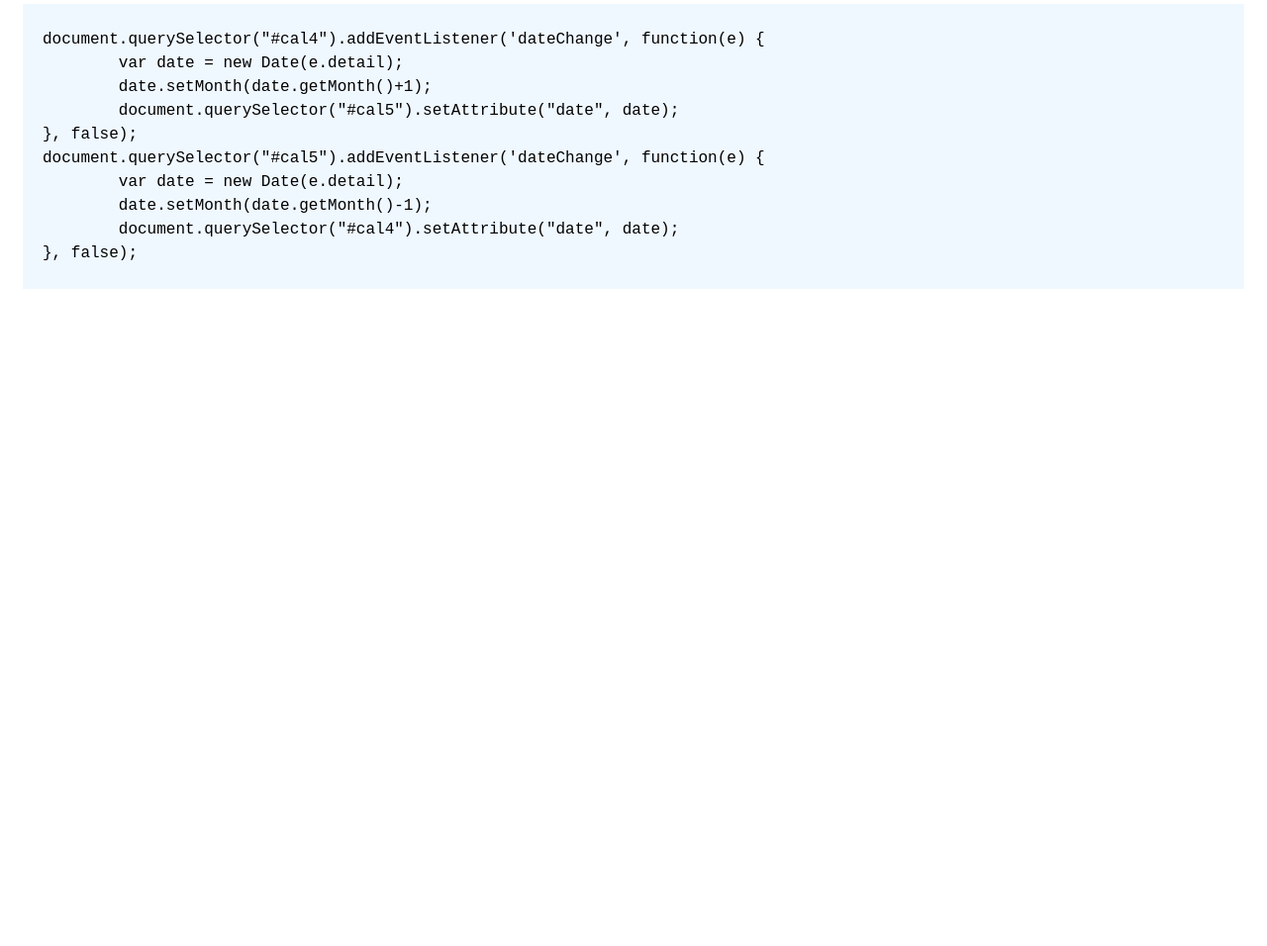
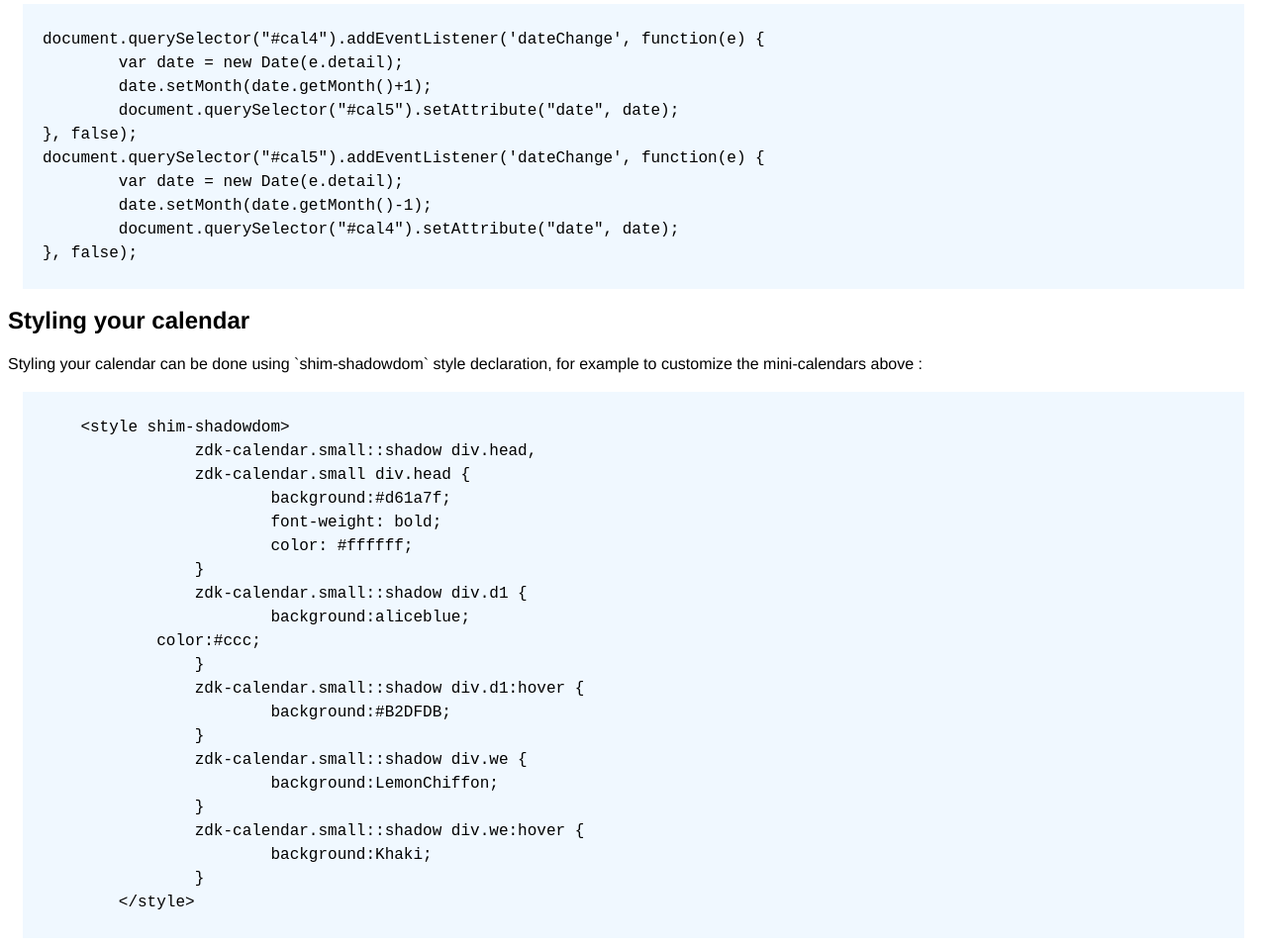
Before and after one commit to zedesk/zdk-calendar, a website: page index.htm in a window 1280 px wide. Shown: the part 1497-2453 px from the top of the page at 99% size. Before the commit the page ends 1797 px from the top, so only its background shows below. Drawn offline with Linux system fonts and the light colour scheme; a web font is replaced by a local one.

Commit message:
Add a paragraph about styling the component

```diff
--- a/index.htm
+++ b/index.htm
@@ -5,7 +5,7 @@
 	<title>calendar test page</title>
 	<meta name="viewport" content="width=device-width, initial-scale=1.0">
 	<link href="/css/font.css" rel="stylesheet">
-	<script src="/bower_components/platform/platform.js"></script>
+	<script src="../platform/platform.js"></script>
 	<link rel="import" href="zdk-calendar.htm">
 
 	<style>
@@ -20,6 +20,12 @@
 			min-width:100px;
 			text-align:center;
 		}
+        pre {
+			margin: 5px 15px;
+			background: aliceblue;
+			padding: 0px 20px;
+			overflow: auto;
+		}
 		zdk-calendar {
 			background:white;
 		}
@@ -29,29 +35,26 @@
 			font-size: 12px;
 			border:1px solid black;
 		}
-		zdk-calendar.small /deep/ div.head,
+    </style>
+    <style shim-shadowdom>
+		zdk-calendar.small::shadow div.head,
 		zdk-calendar.small div.head {
 			background:#d61a7f;
 			font-weight: bold;
 			color: #ffffff;
 		}
-		zdk-calendar.small /deep/ div.d1 {
+		zdk-calendar.small::shadow div.d1 {
 			background:aliceblue;
+            color:#ccc;
 		}
-		zdk-calendar.small /deep/ div.d1:hover {
+		zdk-calendar.small::shadow div.d1:hover {
 			background:#B2DFDB;
 		}
-		zdk-calendar.small /deep/ div.we {
+		zdk-calendar.small::shadow div.we {
 			background:LemonChiffon;
 		}
-		zdk-calendar.small /deep/ div.we:hover {
+		zdk-calendar.small::shadow div.we:hover {
 			background:Khaki;
-		}
-		pre {
-			margin: 5px 15px;
-			background: aliceblue;
-			padding: 0px 20px;
-			overflow: auto;
 		}
 	</style>
 </head>
@@ -212,5 +215,30 @@ document.querySelector("#cal5").addEventListener('dateChange', function(e) {
 	document.querySelector("#cal4").setAttribute("date", date);
 }, false);
 	</code></pre>
+    <h2>Styling your calendar</h2>
+    <p>Styling your calendar can be done using `shim-shadowdom` style declaration, for example to customize the mini-calendars above :</p>
+    <pre><code>
+    &lt;style shim-shadowdom&gt;
+		zdk-calendar.small::shadow div.head,
+		zdk-calendar.small div.head {
+			background:#d61a7f;
+			font-weight: bold;
+			color: #ffffff;
+		}
+		zdk-calendar.small::shadow div.d1 {
+			background:aliceblue;
+            color:#ccc;
+		}
+		zdk-calendar.small::shadow div.d1:hover {
+			background:#B2DFDB;
+		}
+		zdk-calendar.small::shadow div.we {
+			background:LemonChiffon;
+		}
+		zdk-calendar.small::shadow div.we:hover {
+			background:Khaki;
+		}
+	&lt;/style&gt;
+    </code></pre>
 </body>
 </html>
```
